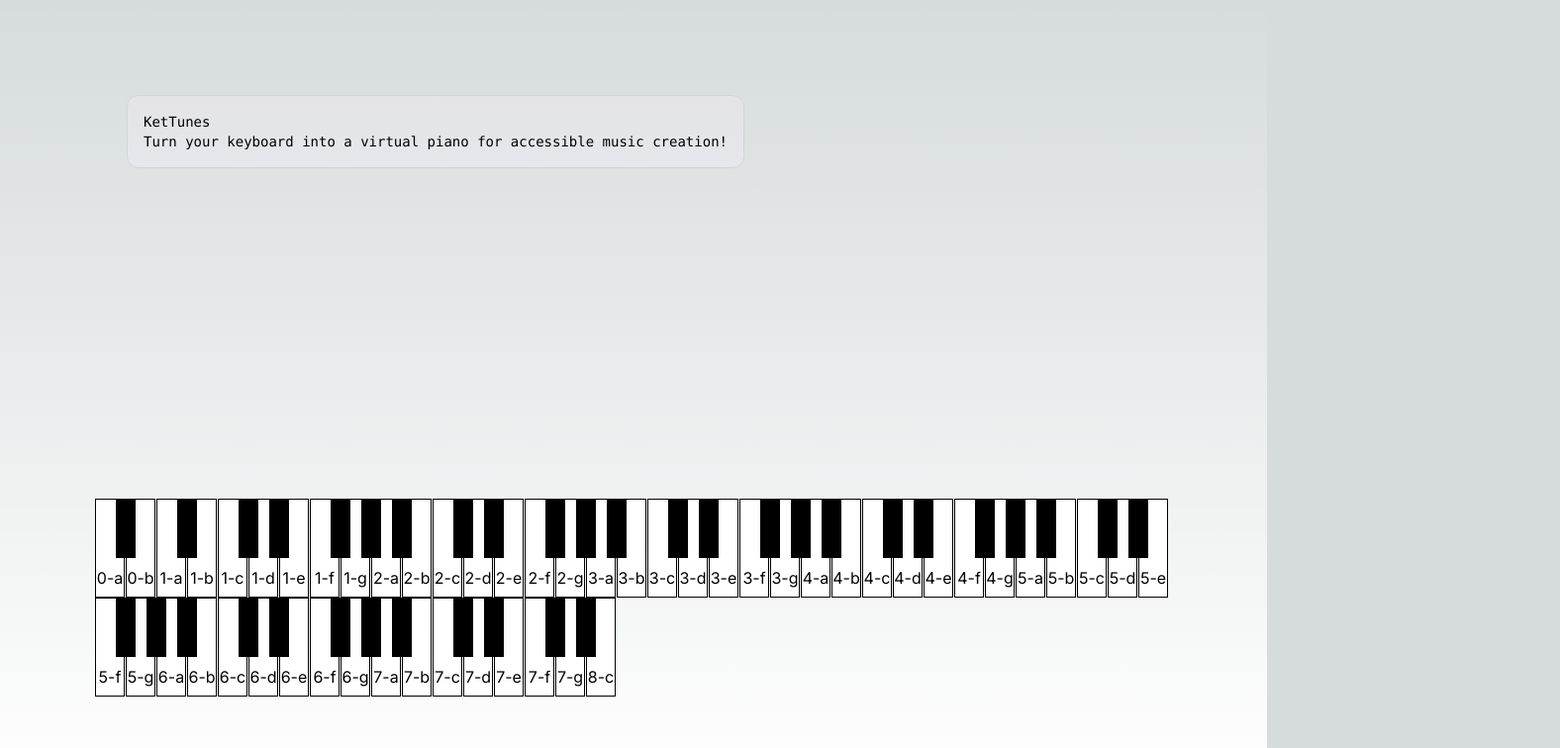
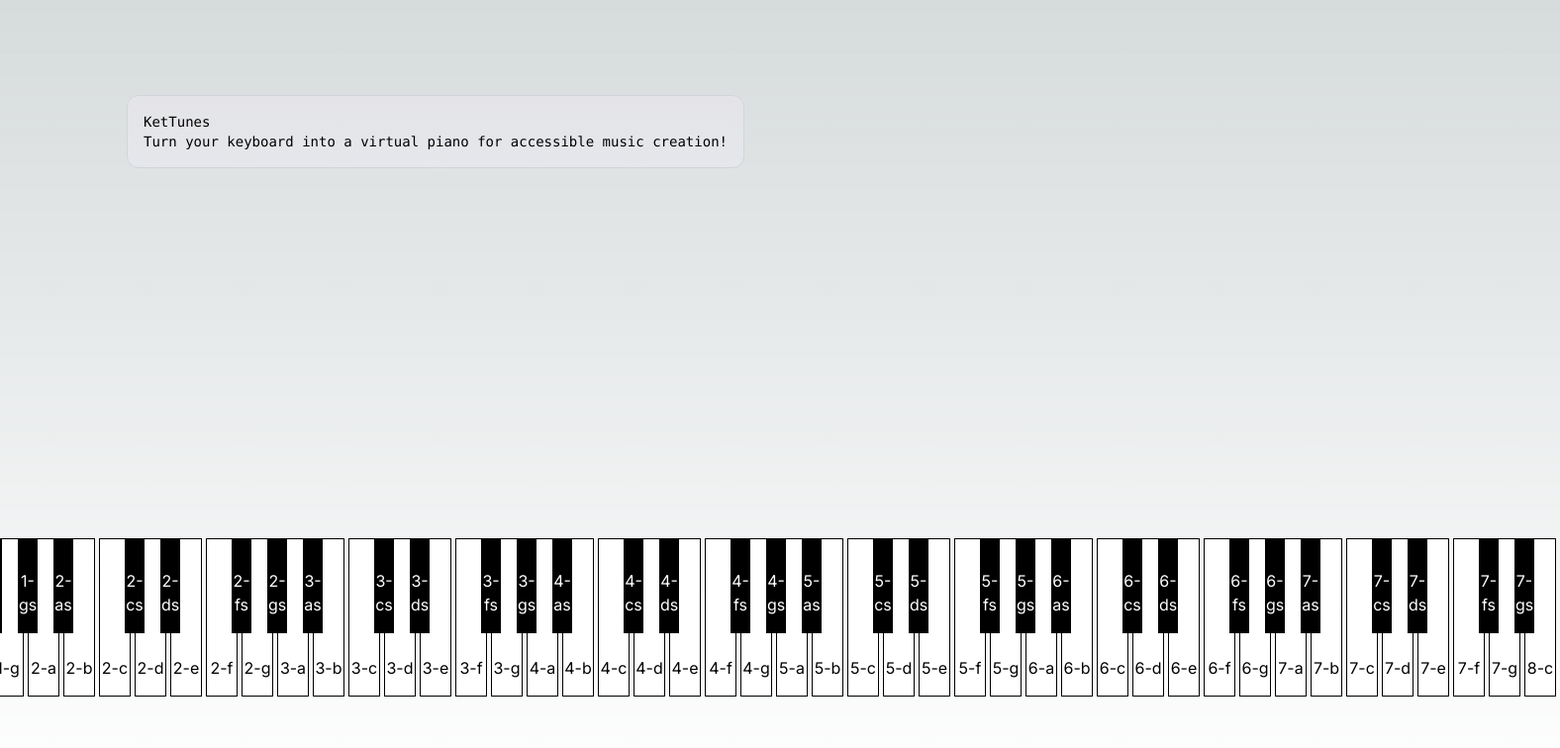
Before and after one commit to lfelipediniz/KeyTunes, a Next.js app: page / in a window 1280 px wide. Shown: the top 756 px of the page at 99% size, 1576 px wide, since content can reach past the window. Built offline with nearby package versions, Linux system fonts and the light colour scheme.

Commit message:
update piano style

```diff
--- a/src/components/Piano.tsx
+++ b/src/components/Piano.tsx
@@ -13,14 +13,13 @@ const Piano: React.FC = () => {
       .catch((error) => console.error('Erro ao carregar as teclas do piano', error));
   }, []);
 
-  const playAudio = (noteId:string) => {
+  const playAudio = (noteId: string) => {
     const audio = new Audio(`/notes/${noteId}.wav`);
     audio.play().catch(error => console.error("Erro ao tentar reproduzir o áudio", error));
   };
 
   // function that handles the click event on the piano keys
   const handleKeyClick = (event: React.MouseEvent<HTMLDivElement>) => {
-    // check if the target is a piano key
     const target = event.target as HTMLElement;
     if (target.dataset.noteId) {
       playAudio(target.dataset.noteId);
@@ -28,50 +27,19 @@ const Piano: React.FC = () => {
   };
 
   return (
-    <div onClick={handleKeyClick}>
-      {Object.entries(keyMap).map(([key, noteId]:any) => (
-        <button
-          key={key}
-          className={noteId.includes('s') ? 'blackKey' : 'whiteKey'}
-          data-note-id={noteId}
-        >
-          {noteId}
-        </button>
+    <div onClick={handleKeyClick} className="flex relative select-none">
+      {Object.entries(keyMap).map(([key, noteId]: any) => (
+        <div key={key} className="relative">
+          <button
+            className={`border border-black cursor-pointer flex justify-center items-end ${noteId.includes('s') ? 'bg-black text-white h-24 w-5 z-20 absolute top-0 left-1/2 transform -translate-x-1/2' : 'bg-white text-black h-40 w-8 mr-1 z-10'}`}
+            data-note-id={noteId}
+            onClick={() => playAudio(noteId)}
+            style={{ paddingBottom: '1rem' }}
+          >
+            {noteId}
+          </button>
+        </div>
       ))}
-      <style>
-      {`
-        .whiteKey, .blackKey {
-            border: 1px solid #000;
-            cursor: pointer;
-            position: relative;
-            }
-
-        .whiteKey {
-            background-color: #fff;
-            height: 100px;
-            width: 30px;
-            margin-right: 1px;
-            z-index: 1;
-            color: #000;
-            padding-top: 60px;
-            }
-
-        .blackKey {
-            background-color: #000;
-            height: 60px;
-            width: 20px;
-            margin-left: -10px;
-            z-index: 2;
-            position: absolute;
-            font-size: 0.8em;
-            }
-
-        .blackKey:not(:last-child) {
-            margin-right: 40px;
-            }
-
-    `}
-      </style>
     </div>
   );
 };
```
